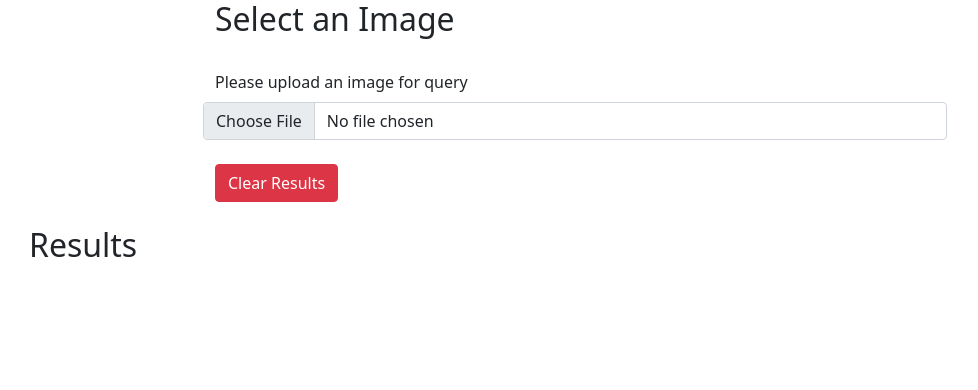
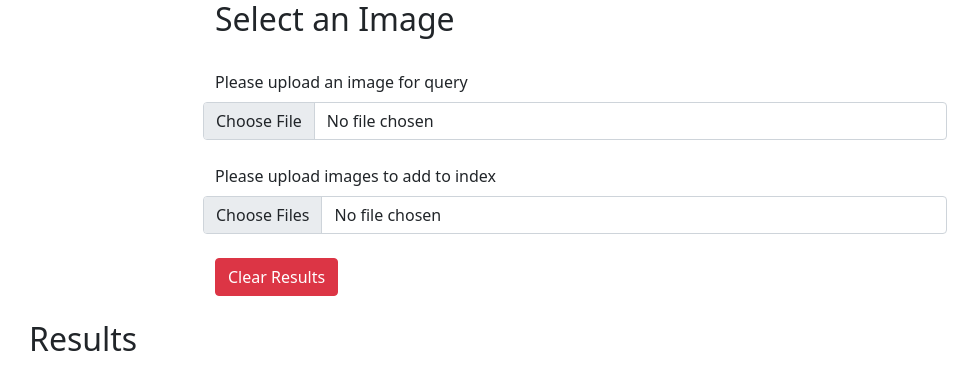
Before and after one commit to oskarcokl/CBIR-multiple, a Flask app: page / in a window 1280 px wide. Shown: the top 390 px of the page, without its empty margins (65-1043 px from the left). Run offline with Flask 2, Linux system fonts and the light colour scheme; some libraries are stand-ins or nearby versions.

Commit message:
Can now add additions to the idnex.file for cnn.

```diff
--- a/app.py
+++ b/app.py
@@ -9,6 +9,7 @@ from tensorflow import keras
 from tensorflow.keras.applications.vgg16 import VGG16
 from tensorflow.keras.applications.vgg16 import preprocess_input
 from tensorflow.keras.preprocessing import image
+import cv2
 
 from simple_color_search.colordescriptor  import ColorDescriptor
 from simple_color_search.searcher import Searcher as SearcherSimple
@@ -28,6 +29,7 @@ INDEX_CNN = os.path.join(os.path.dirname(__file__), "./cnn/index.csv")
 CLUSTER = os.path.join(os.path.dirname(__file__), "./bovw_sift/train_k_means.joblib")
 
 KNN_CNN = os.path.join(os.path.dirname(__file__), "./cnn/kmeans_model.joblib")
+VGG16_CNN = os.path.join(os.path.dirname(__file__), "./cnn/vgg16")
 
 STATIC = os.path.join(os.path.dirname(__file__), "./static/images/")
 
@@ -88,22 +90,68 @@ def cnn():
         RESULTS_ARRAY =  cnn_search(filestr)
         return jsonify(results=RESULTS_ARRAY)
 
+# @app.route("/cnn-index", methods=["POST"])
+# def cnn_index():
+#     if request.method == "POST":
+#         filestr = request.files["img"].read()
+
+#====== INDEX =========#
+@app.route("/all-index", methods=["POST"])
+def all_index():
+    if request.method == "POST":
+
+        images = request.files
+
+        _cnn_index(images)
+
+        # for key in images:
+        #     print(key)
+        #     print(images[key].filename)
+
+        return ""
+
 # filestr is array of image strings
-def cnn_index(filestr):
-    if os.path.isfile(KNN_CNN):
-        kmeans_model = load(KNN_CNN)
+def _cnn_index(images):
+    if os.path.isdir(VGG16_CNN):
+        model = keras.models.load_model(VGG16_CNN)
+        print("Loading local vgg16")
     else:
-        print("No k_means file found")
-        return False
+        model = VGG16(weights="imagenet", include_top=False)
+        print("Downloading vgg16")
+
 
     index_file = open(INDEX_CNN, "w")
-    feature_list = []
 
+    for key in images:
+        img = images[key]
+        img_name = img.filename
+        img_path = os.path.join(STATIC, img_name)
 
+        img_str = img.stream.read()
+        print(img_str)
+        img_np = np.frombuffer(img_str, np.uint8)
+        print(img_np)
+        index_img = cv2.imdecode(img_np, -1)
+        resized_index_img = cv2.resize(index_img, (244, 244))
+        img_array = np.expand_dims(resized_index_img, axis=0)
+        img_array = preprocess_input(img_array)
 
+        features = model.predict(img_array)
+        features_numpy = np.array(features)
+
+        #save file to static/images
+        img.save(img_path);
+
+        write_to_index(features_numpy.flatten(), img_name, index_file)
+
+    index_file.close()
+    return
 
 
 def bovw_index():
+
+
+    index_file = open(INDEX_CNN, "w")
     pass
 
 def basic_index():
@@ -223,6 +271,8 @@ def basic_search(filestr):
         # Return error
         return jsonify({"sorry": "Sorry, no results! Please try again."}), 500
 
+def write_to_index(features, imageID, indexFile):
+    indexFile.write("%s,%s\n" % (imageID, ",".join(features.astype(str))))
 
 # Run!
 if __name__ == "__main__":
--- a/static/main.js
+++ b/static/main.js
@@ -19,11 +19,8 @@ const init = () => {
 
     // Setting the event listeners.
     document.querySelector("#queryImage").addEventListener("change", queryImage);
+    document.querySelector("#indexImages").addEventListener("change", sendImageForIndex);
     document.querySelector("#clearResultsBtn").addEventListener("click",removeResults);
-    // algorithmSelectElement.addEventListener("change", function (event) {
-    //     algorithm = event.target.value;
-    //     console.log(algorithm);
-    // })
 }
 
 function queryImage(event) {
@@ -63,6 +60,32 @@ function queryImage(event) {
             console.log(error);
         }
     });
+}
+
+function sendImageForIndex() {
+    const formData = new FormData();
+
+    for (let i = 0; i < this.files.length; i++) {
+	formData.append("img_"+i, this.files[i]);
+    }
+
+
+    console.log(formData);
+    const url = "/all-index";
+
+    fetch(url, {
+	method: "POST",
+	body: formData
+    })
+	.then (response => {
+	    console.log(response);
+	})
+	.then (success => {
+	    console.log(success);
+	})
+	.catch (err => {
+	    console.log(err);
+	});
 }
 
 function removeResults() {
--- a/templates/index.html
+++ b/templates/index.html
@@ -14,6 +14,10 @@
       <div class="row mb-4">
 	<label for="queryImage" class="form-label">Please upload an image for query</label>
 	<input class="form-control form-control" name="queryImage" id="queryImage" type="file" accept="image/png, image/jpeg">
+      </div>
+      <div class="row mb-4">
+	<label for="indexImages" class="form-label">Please upload images to add to index</label>
+	<input class="form-control form-control" name="indexImages" id="indexImages" type="file" multiple accept="image/png, image/jpeg">
       </div>
 	    <!-- div class="row mb-4">
 		<label class="form-label fs-4" for="algorithm-select">Select search algorithm</label>
```
